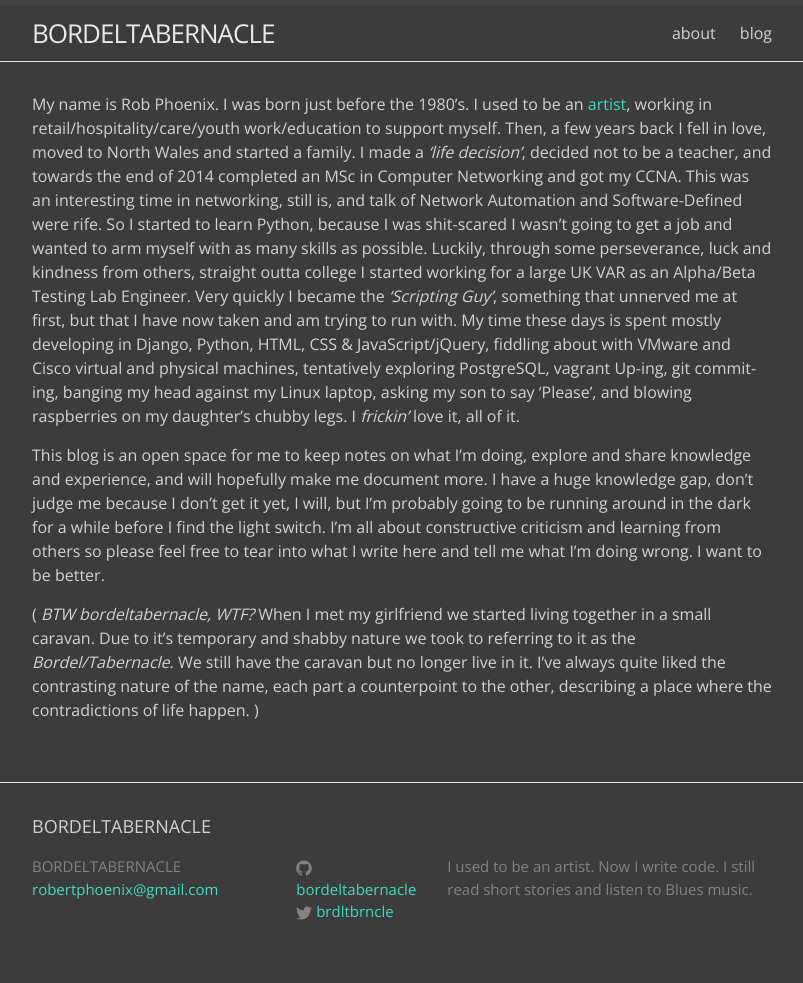
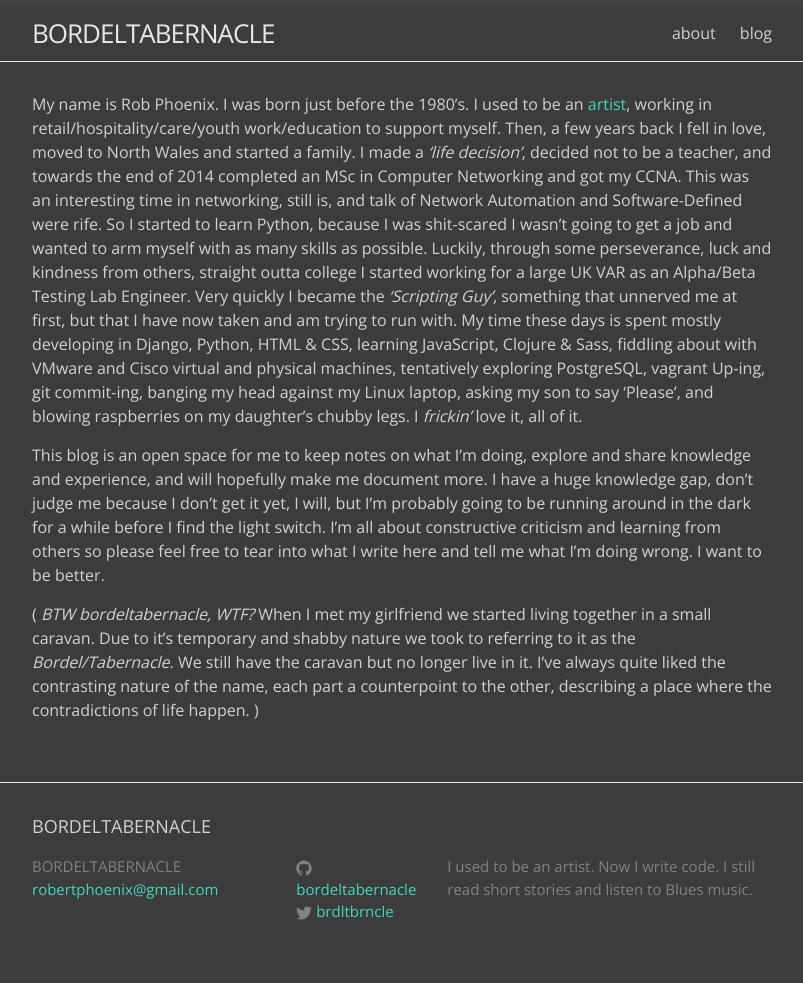
Before and after one commit to robphoenix/bordeltabernacle.github.io, a Jekyll site: the page built from about.md, in a window 1280 px wide. Shown: the whole page, without its empty margins (238-1041 px from the left). Built offline with Jekyll 4.4.1, drawn with Linux system fonts in a browser that asks for light colours; Markdown is read by kramdown in place of the engine named in the settings.

Commit message:
updated about.md

```diff
--- a/about.md
+++ b/about.md
@@ -4,7 +4,7 @@
 permalink: about/
 ---
 
-My name is Rob Phoenix. I was born just before the 1980's. I used to be an [artist](http://rm-phoenix.co.uk/), working in retail/hospitality/care/youth work/education to support myself. Then, a few years back I fell in love, moved to North Wales and started a family. I made a *'life decision'*, decided not to be a teacher, and towards the end of 2014 completed an MSc in Computer Networking and got my CCNA. This was an interesting time in networking, still is, and talk of Network Automation and Software-Defined were rife.  So I started to learn Python, because I was shit-scared I wasn't going to get a job and wanted to arm myself with as many skills as possible.  Luckily, through some perseverance, luck and kindness from others, straight outta college I started working for a large UK VAR as an Alpha/Beta Testing Lab Engineer. Very quickly I became the *'Scripting Guy'*, something that unnerved me at first, but that I have now taken and am trying to run with.  My time these days is spent mostly developing in Django, Python, HTML, CSS & JavaScript/jQuery, fiddling about with VMware and Cisco virtual and physical machines, tentatively exploring PostgreSQL, vagrant Up-ing, git commit-ing, banging my head against my Linux laptop, asking my son to say 'Please', and blowing raspberries on my daughter's chubby legs. I *frickin'* love it, all of it.
+My name is Rob Phoenix. I was born just before the 1980's. I used to be an [artist](http://rm-phoenix.co.uk/), working in retail/hospitality/care/youth work/education to support myself. Then, a few years back I fell in love, moved to North Wales and started a family. I made a *'life decision'*, decided not to be a teacher, and towards the end of 2014 completed an MSc in Computer Networking and got my CCNA. This was an interesting time in networking, still is, and talk of Network Automation and Software-Defined were rife.  So I started to learn Python, because I was shit-scared I wasn't going to get a job and wanted to arm myself with as many skills as possible.  Luckily, through some perseverance, luck and kindness from others, straight outta college I started working for a large UK VAR as an Alpha/Beta Testing Lab Engineer. Very quickly I became the *'Scripting Guy'*, something that unnerved me at first, but that I have now taken and am trying to run with.  My time these days is spent mostly developing in Django, Python, HTML & CSS, learning JavaScript, Clojure & Sass, fiddling about with VMware and Cisco virtual and physical machines, tentatively exploring PostgreSQL, vagrant Up-ing, git commit-ing, banging my head against my Linux laptop, asking my son to say 'Please', and blowing raspberries on my daughter's chubby legs. I *frickin'* love it, all of it.
 
 This blog is an open space for me to keep notes on what I'm doing, explore and share knowledge and experience, and will hopefully make me document more. I have a huge knowledge gap, don't judge me because I don't get it yet, I will, but I'm probably going to be running around in the dark for a while before I find the light switch. I'm all about constructive criticism and learning from others so please feel free to tear into what I write here and tell me what I'm doing wrong. I want to be better.
 
```
